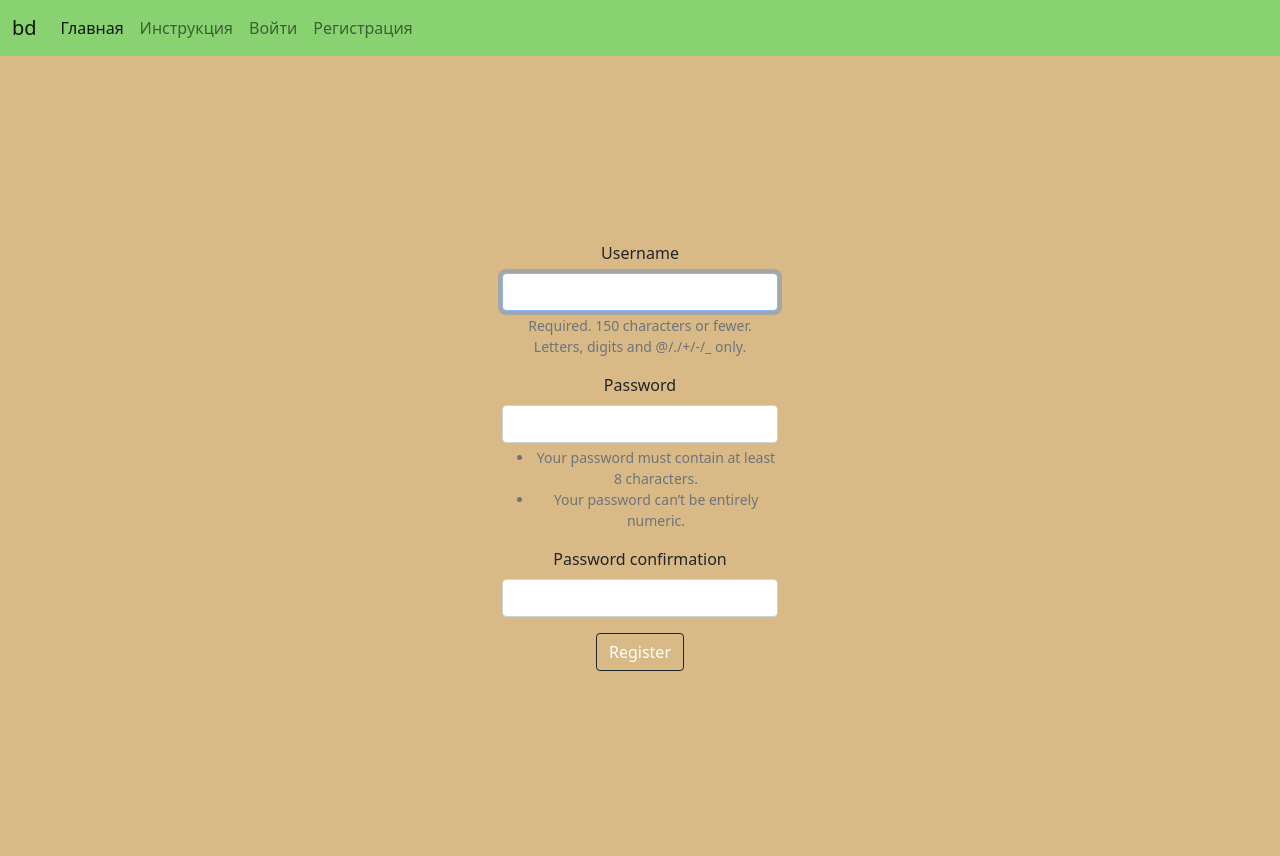
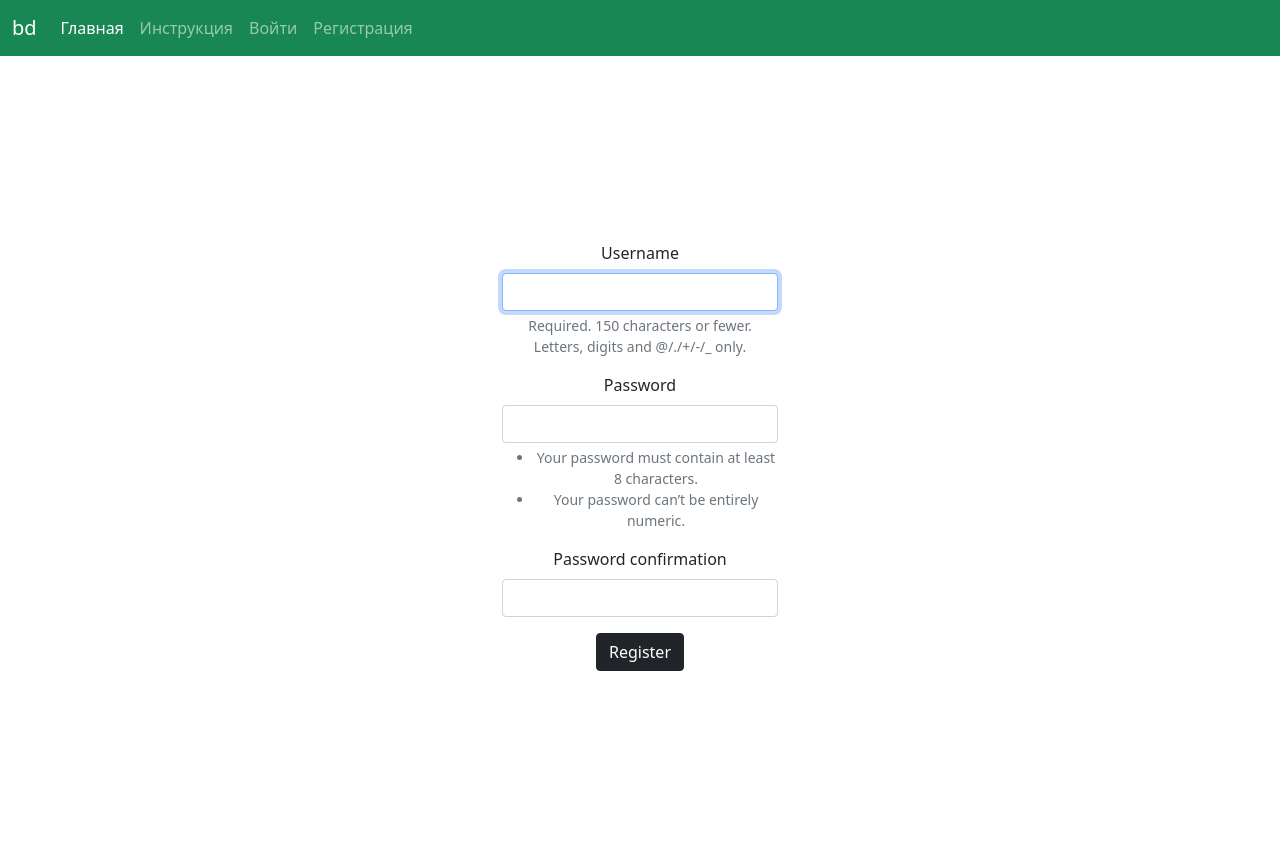
Before and after one commit to l1pman/balanced_diets, a Django app: template users/templates/registration/register.html in a window 1280 px wide. Run offline with Django 4.2, Linux system fonts and the light colour scheme; the template is opened without the code that fills it, so the values that code supplies are empty.

Commit message:
change colors

```diff
--- a/balanced_diets/templates/balanced_diets/base.html
+++ b/balanced_diets/templates/balanced_diets/base.html
@@ -8,8 +8,8 @@
     <title>Document</title>
     <link href="https://cdn.jsdelivr.net/npm/bootstrap@5.0.2/dist/css/bootstrap.min.css" rel="stylesheet" integrity="sha384-EVSTQN3/azprG1Anm3QDgpJLIm9Nao0Yz1ztcQTwFspd3yD65VohhpuuCOmLASjC" crossorigin="anonymous">
 </head>
-<body style="background-color: #d9b985; height: 100%">
-<nav class="navbar navbar-expand-lg navbar-light" style="background-color: #89d271;" >
+<body style=" height: 100%">
+<nav class="navbar navbar-expand-lg navbar-dark bg-success"  >
   <div class="container-fluid">
     <a class="navbar-brand" href="{% url 'balanced_diets:index' %}">bd</a>
     <button class="navbar-toggler" type="button" data-bs-toggle="collapse" data-bs-target="#navbarNav" aria-controls="navbarNav" aria-expanded="false" aria-label="Toggle navigation">
--- a/balanced_diets/templates/balanced_diets/edit_kcal.html
+++ b/balanced_diets/templates/balanced_diets/edit_kcal.html
@@ -61,7 +61,7 @@
 
 
 
-        <button type="submit" class="btn btn-dark mb-3"  style="background-color: #d9b985 !important">Изменить</button>
+        <button type="submit" class="btn btn-dark mb-3"  >Изменить</button>
         <input type="hidden" name="next" value="{% url 'balanced_diets:my_diet' %}" />
 
     </form>
--- a/balanced_diets/templates/balanced_diets/index.html
+++ b/balanced_diets/templates/balanced_diets/index.html
@@ -4,11 +4,11 @@
 <div class="d-grid gap-2 col-6 mx-auto" style="position: absolute;top: 50%;left: 50%;margin-right: -50%;transform: translate(-50%, -50%)">
 
     {% if name == user.Username %}
-    <a class="btn btn-dark" style="background-color: #d9b985" role="button" href="{% url 'balanced_diets:new_kcal' %}">Рассчитать КБЖУ</a>
-    <a class="btn btn-dark" style="background-color: #d9b985" type="button">Составить меню</a>
+    <a class="btn btn-dark"  role="button" href="{% url 'balanced_diets:new_kcal' %}">Рассчитать КБЖУ</a>
+    <a class="btn btn-dark"  type="button">Составить меню</a>
 
     {% else %}
-    <a class="btn btn-dark" style="background-color: #d9b985" type="button">Составить меню</a>
+    <a class="btn btn-dark"  type="button">Составить меню</a>
     {% endif %}
 
  </div>
--- a/balanced_diets/templates/balanced_diets/my_diet.html
+++ b/balanced_diets/templates/balanced_diets/my_diet.html
@@ -3,14 +3,14 @@
     {% if kal is not None %}
         <div style="margin-left: 10%">
          <h1>
-        <ul class="list-group">Ваша суточная норма :
+        <ul class="list-group">Суточная норма пользователя {{user.username}}:
             <li>Калории: {{kal}}</li>
             <li>Белки: {{belki}}</li>
             <li>Жиры: {{zhiri}}</li>
             <li>Углеводы: {{ugl}}</li>
         </ul>
              </h1>
-              <a class="btn btn-dark" style="background-color: #d9b985" role="button" href="{% url 'balanced_diets:edit_kcal' %}">Изменить свои данные</a>
+              <a class="btn btn-dark"  role="button" href="{% url 'balanced_diets:edit_kcal' %}">Изменить свои данные</a>
         </div>
 
 
--- a/balanced_diets/templates/balanced_diets/new_kcal.html
+++ b/balanced_diets/templates/balanced_diets/new_kcal.html
@@ -57,7 +57,7 @@
 
 
 
-        <button type="submit" class="btn btn-dark mb-3"  style="background-color: #d9b985 !important">Рассчитать КБЖУ</button>
+        <button type="submit" class="btn btn-dark mb-3"  >Рассчитать КБЖУ</button>
         <input type="hidden" name="next" value="{% url 'balanced_diets:my_diet' %}" />
 
     </form>
--- a/users/templates/registration/login.html
+++ b/users/templates/registration/login.html
@@ -16,7 +16,7 @@
             <input type="password" name="password" class="form-control text-center" id="id_password">
         </div>
 
-        <button type="submit" class="btn btn-dark mb-3"  style="background-color: #d9b985 !important">Login</button>
+        <button type="submit" class="btn btn-dark mb-3"  >Login</button>
         <input type="hidden" name="next" value="{% url 'balanced_diets:index' %}" />
 
     </form>
--- a/users/templates/registration/register.html
+++ b/users/templates/registration/register.html
@@ -28,7 +28,7 @@
 
 
 
-        <button type="submit" class="btn btn-dark mb-3" style="background-color: #d9b985 !important">Register</button>
+        <button type="submit" class="btn btn-dark mb-3" >Register</button>
         <input type="hidden" name="next" value="{% url 'balanced_diets:index' %}" />
 
     </form>
```
Also changed, not shown: db.sqlite3.
